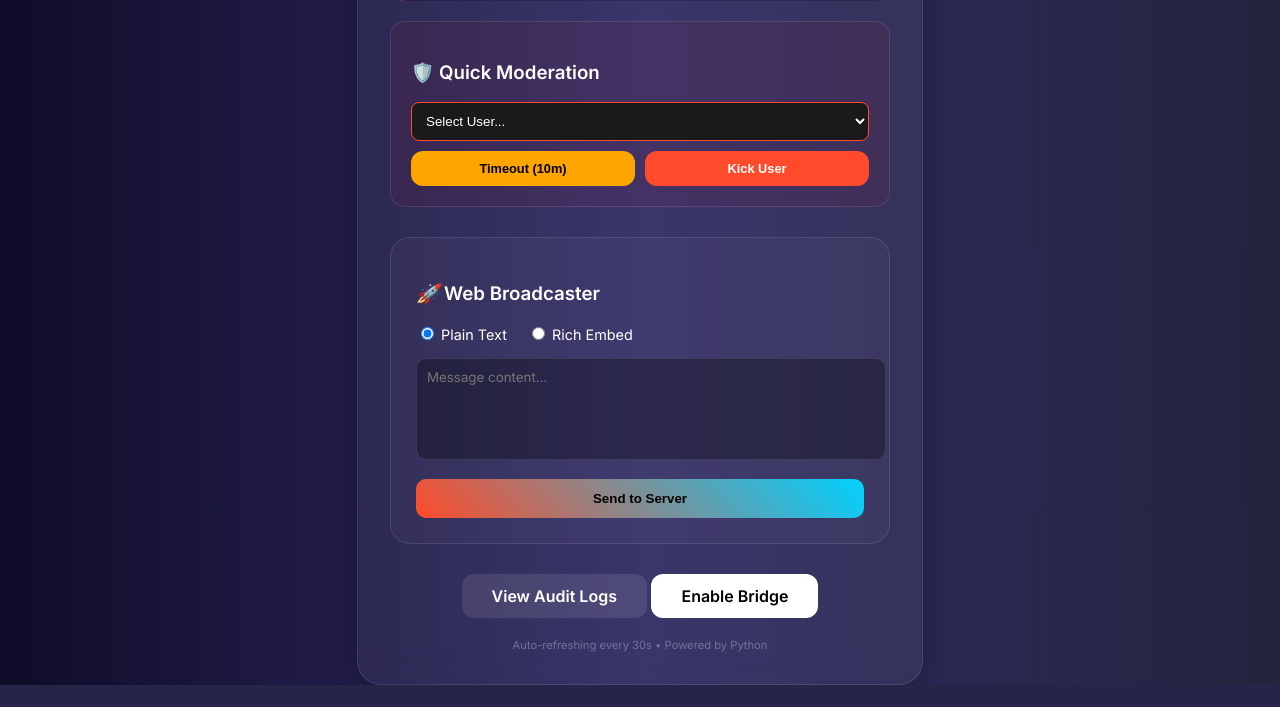
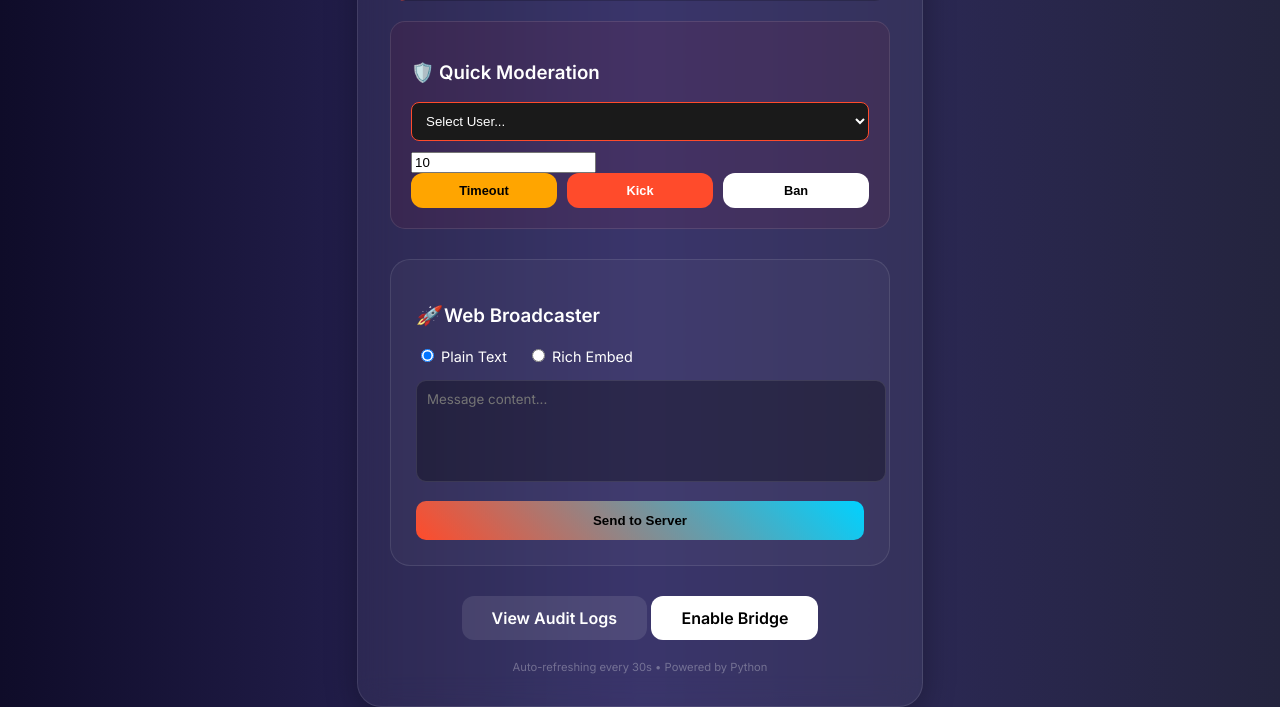
Before and after one commit to Saud-KK/BOT, a Flask app: template templates/index.html in a window 1280 px wide. Shown: the part 257-964 px from the top of the page. Before the commit the page ends 942 px from the top, so only its background shows below. Run offline with Flask 3, Linux system fonts and the light colour scheme; the template is opened without the code that fills it, so the values that code supplies are empty.

Commit message:
Update index.html

```diff
--- a/templates/index.html
+++ b/templates/index.html
@@ -36,9 +36,13 @@
                         <option value="{{ member.id }}">{{ member.name }}</option>
                     {% endfor %}
                 </select>
-                <div class="row">
-                    <button type="submit" name="action" value="timeout" class="btn warning">Timeout (10m)</button>
-                    <button type="submit" name="action" value="kick" class="btn danger">Kick User</button>
+
+                <input type="number" name="duration" placeholder="Timeout Duration (Minutes)" value="10" min="1" class="duration-input">
+
+                <div class="row mod-buttons">
+                    <button type="submit" name="action" value="timeout" class="btn warning">Timeout</button>
+                    <button type="submit" name="action" value="kick" class="btn danger">Kick</button>
+                    <button type="submit" name="action" value="ban" class="btn fatal">Ban</button>
                 </div>
             </form>
         </div>
```
